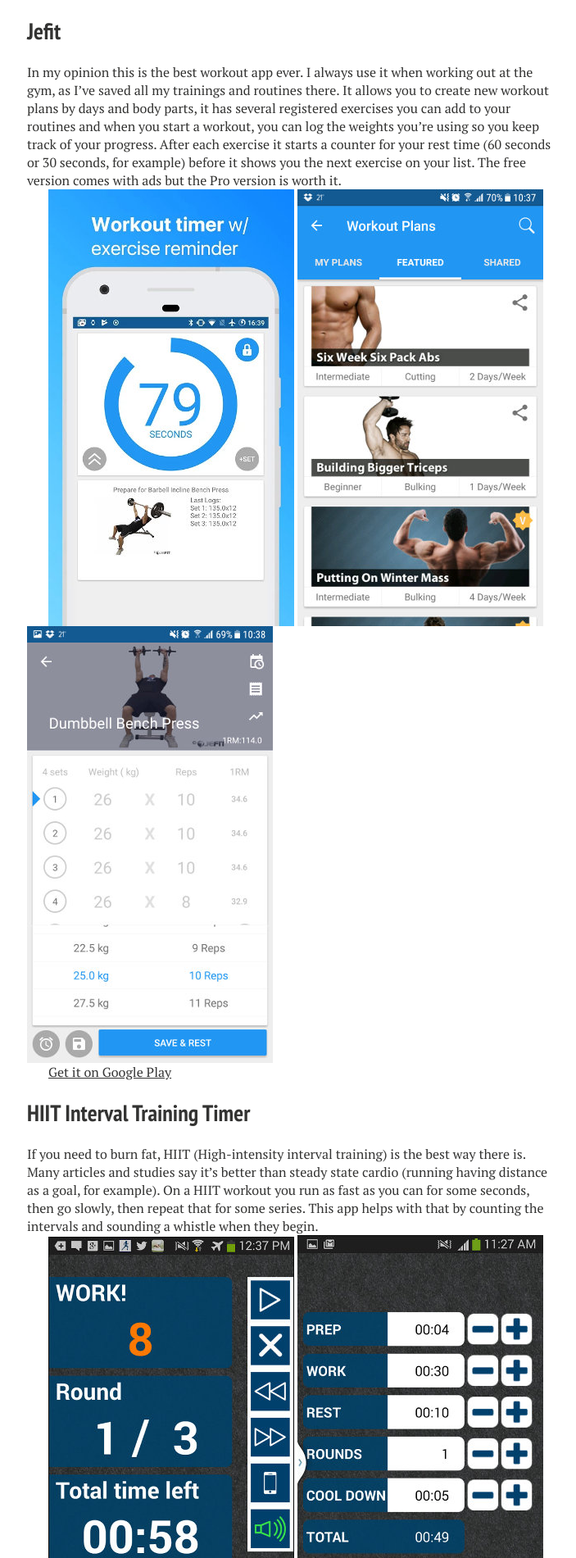
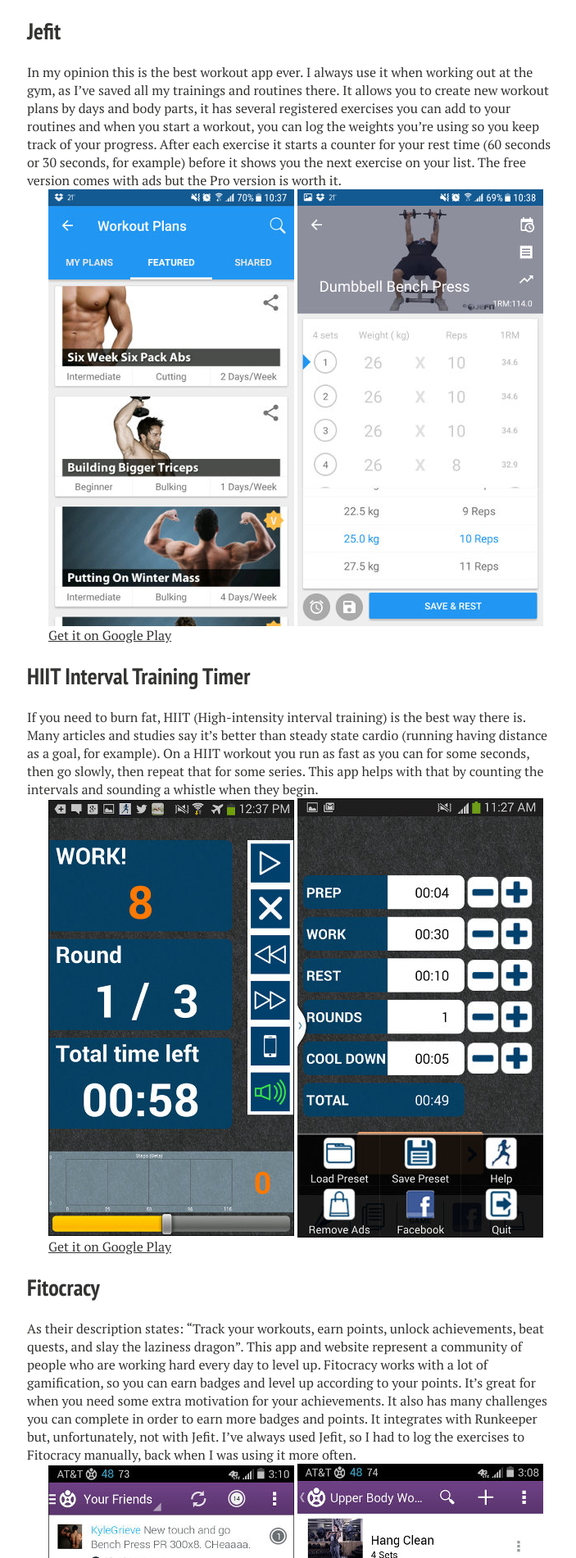
Before and after one commit to jonathas/jonathas.github.io, a Jekyll site: the page built from _posts/2017-09-24-my-favorite-fitness-apps-for-android.md, in a window 1280 px wide. Shown: the part 1352-3253 px from the top of the page at 82% size, without its empty margins (287-990 px from the left). Built offline with Jekyll 4.4.1, drawn with Linux system fonts in a browser that asks for light colours; nearby versions of some CDN libraries; comment, search, counter and statistics services are not loaded.

Commit message:
Removed one of the jefit images

```diff
--- a/_posts/2017-09-24-my-favorite-fitness-apps-for-android.md
+++ b/_posts/2017-09-24-my-favorite-fitness-apps-for-android.md
@@ -25,7 +25,7 @@
 
 In my opinion this is the best workout app ever. I always use it when working out at the gym, as I've saved all my trainings and routines there. It allows you to create new workout plans by days and body parts, it has several registered exercises you can add to your routines and when you start a workout, you can log the weights you're using so you keep track of your progress. After each exercise it starts a counter for your rest time (60 seconds or 30 seconds, for example) before it shows you the next exercise on your list. The free version comes with ads but the Pro version is worth it.
 
-![Jefit](/images/posts/jefit_00.jpg "Jefit") ![Jefit](/images/posts/jefit_01.jpg "Jefit") ![Jefit](/images/posts/jefit_02.jpg "Jefit")
+![Jefit](/images/posts/jefit_00.jpg "Jefit") ![Jefit](/images/posts/jefit_01.jpg "Jefit")
 
 [Get it on Google Play](https://play.google.com/store/apps/details?id=je.fit)
 
```
Also changed, not shown: images/posts/jefit_00.jpg, images/posts/jefit_01.jpg, images/posts/jefit_02.jpg (deleted).
